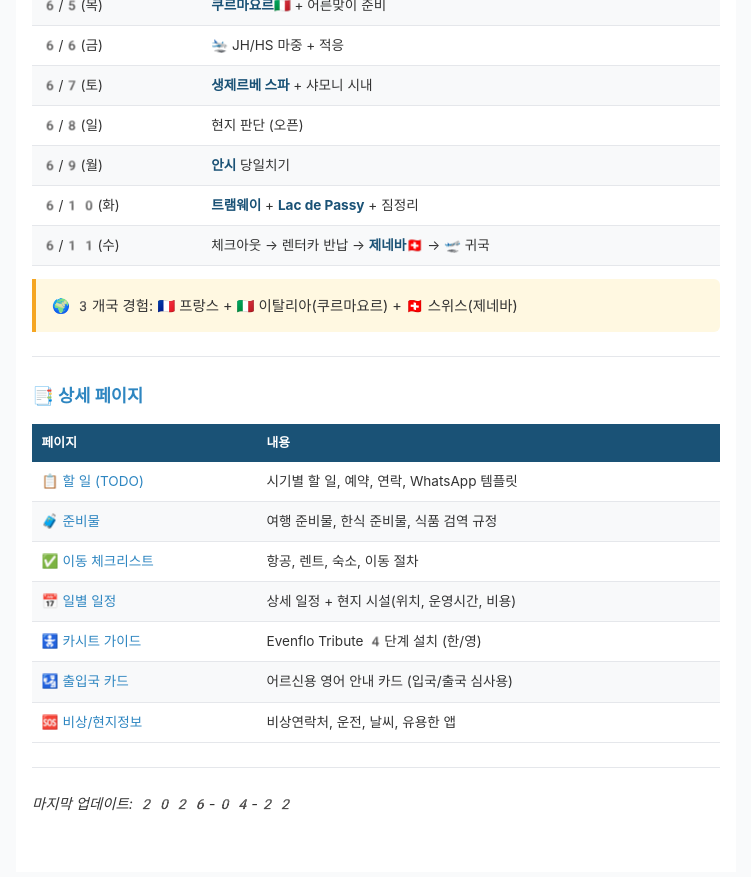
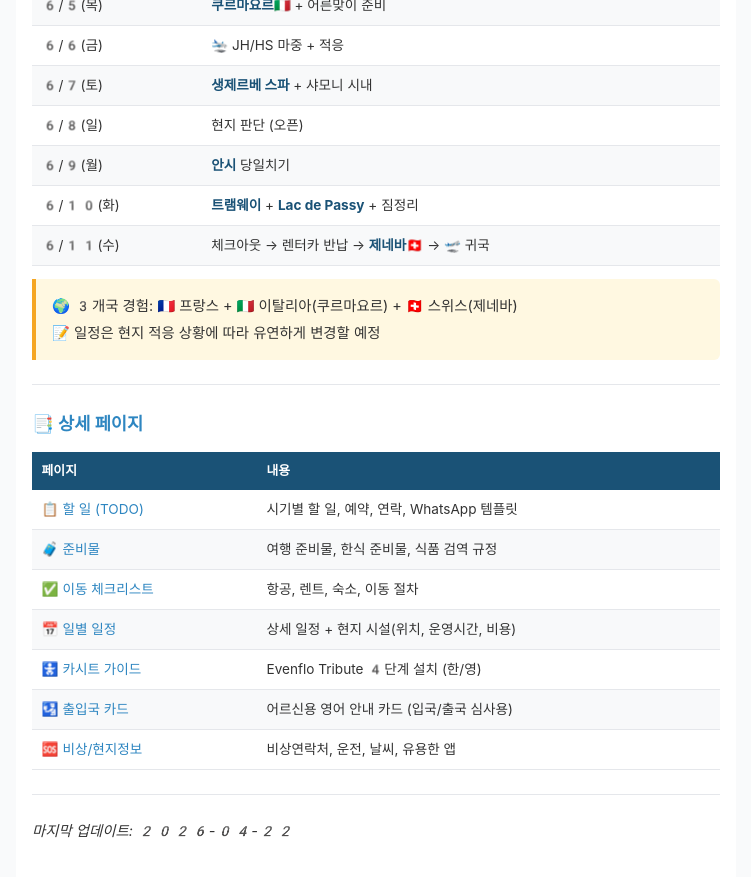
Before and after one commit to hyeokinro/travel-montblanc-2026, a Jekyll site: the page built from index.md, in a window 1280 px wide and 900 px high, scrolled down 880 px. Shown: the top 877 px of the window, without its empty margins (264-1015 px from the left). Built offline with Jekyll 4.4.1, drawn with Linux system fonts in a browser that asks for light colours; our own code applies the rules of GitHub Pages for plain Markdown files.

Commit message:
Add flexible schedule note

```diff
--- a/index.md
+++ b/index.md
@@ -32,6 +32,8 @@ layout: default
 | 6/11(수) | 체크아웃 → 렌터카 반납 → **제네바🇨🇭** → 🛫 귀국 |
 
 > 🌍 3개국 경험: 🇫🇷 프랑스 + 🇮🇹 이탈리아(쿠르마요르) + 🇨🇭 스위스(제네바)
+>
+> 📝 일정은 현지 적응 상황에 따라 유연하게 변경할 예정
 
 ---
 
```
Also changed, not shown: README.md.
